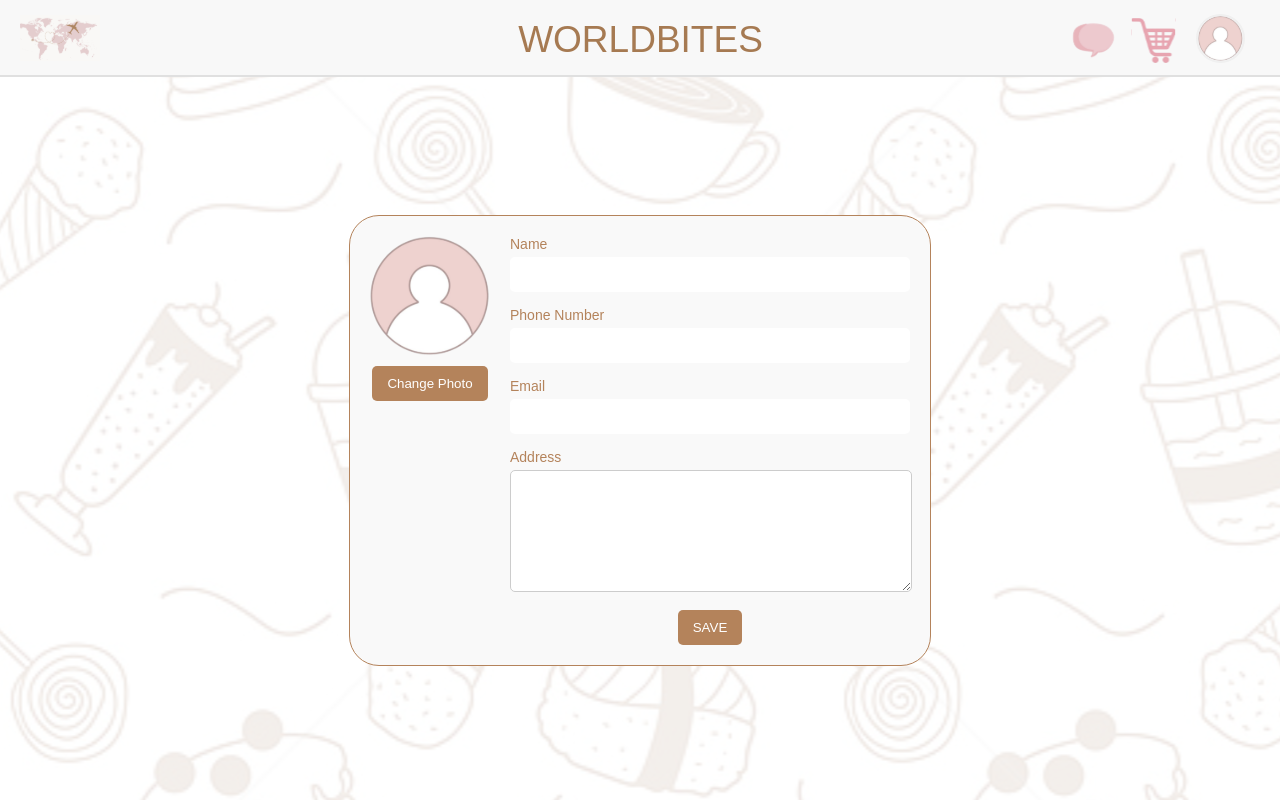
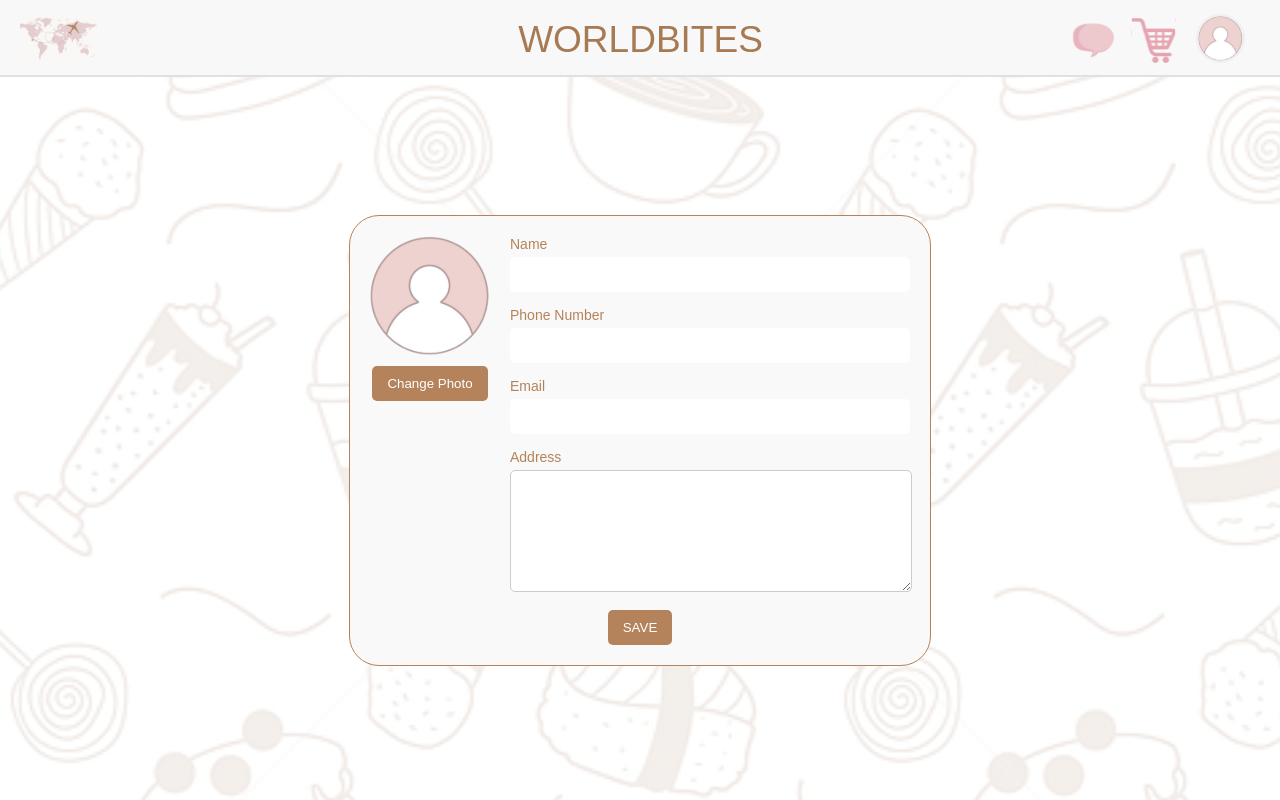
Before and after one commit to florenciasen/Worldbites, a React (Create React App) app in the folder client/: page /editprofile in a window 1280 px wide. Built offline with nearby package versions, Linux system fonts and the light colour scheme; no server answers; a web font is replaced by a local one.

Commit message:
Fix Button Save CSS

```diff
--- a/client/src/pages/EditProfilePage/EditProfile.js
+++ b/client/src/pages/EditProfilePage/EditProfile.js
@@ -133,10 +133,11 @@ export default function EditProfile() {
               <label>Address</label>
               <textarea name="address" value={profile.address} onChange={handleChange}></textarea>
             </div>
-            <div className="button-section">
-              <button type="submit" className="save-btn">SAVE</button>
-            </div>
+
           </form>
+        </div>
+        <div className="button-section">
+          <button type="submit" className="save-btn">SAVE</button>
         </div>
       </div>
       <ToastContainer
```
